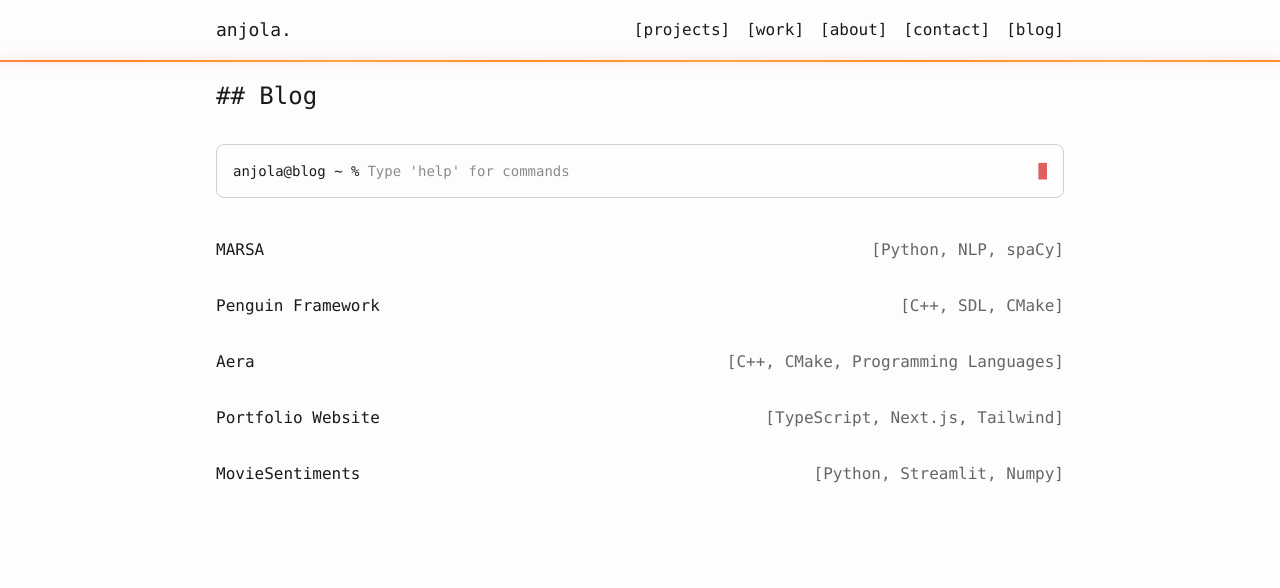
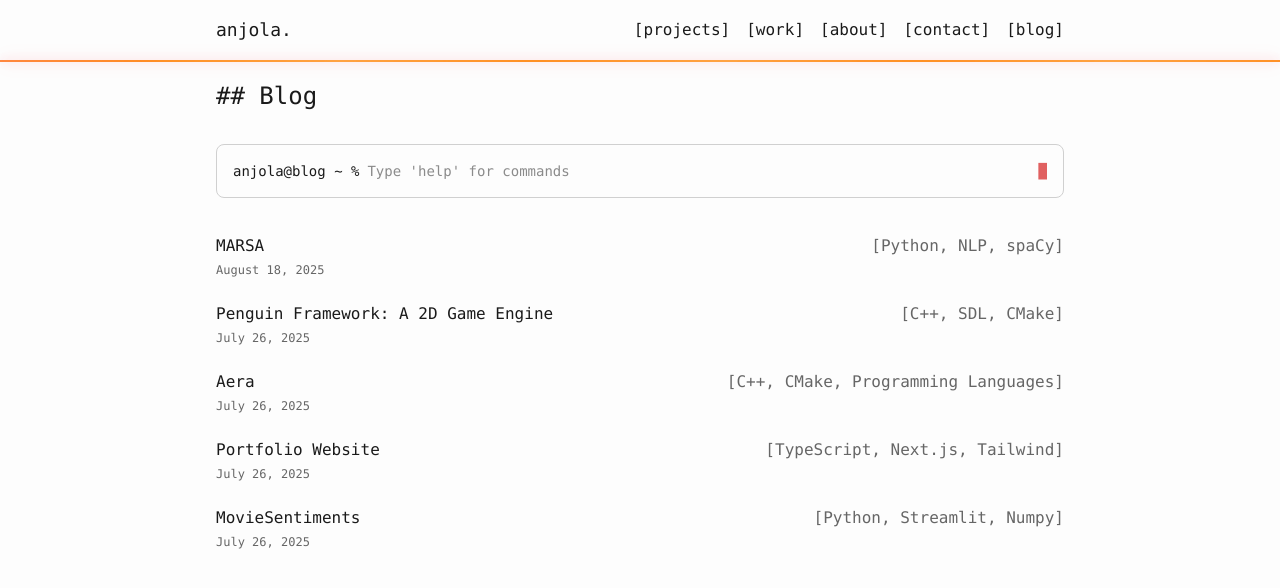
Before and after one commit to anj0la/portfolio, a Next.js app: page /blog in a window 1280 px wide. Shown: the top 588 px of the page. Built offline with nearby package versions, Linux system fonts and the light colour scheme.

Commit message:
Update blog list to show date
Updated blog-list.tsx to display the published date on blog posts. Added metadata type annotation to blog page. Changed blog post name of Penguin Framework to prepare for another post. Upgraded Typescript to 6.0, Next.js to Version 16, and React-Syntax-Highlighter.

```diff
--- a/package.json
+++ b/package.json
@@ -11,10 +11,10 @@
     "dependencies": {
         "@types/react-syntax-highlighter": "^15.5.13",
         "lucide-react": "^0.532.0",
-        "next": "15.4.4",
+        "next": "^16.2.4",
         "react": "19.1.0",
         "react-dom": "19.1.0",
-        "react-syntax-highlighter": "^15.6.1"
+        "react-syntax-highlighter": "^16.1.1"
     },
     "devDependencies": {
         "@eslint/eslintrc": "^3",
@@ -25,6 +25,6 @@
         "eslint": "^9",
         "eslint-config-next": "15.4.4",
         "tailwindcss": "^4",
-        "typescript": "^5"
+        "typescript": "^6.0.3"
     }
 }
--- a/src/app/blog/page.tsx
+++ b/src/app/blog/page.tsx
@@ -1,8 +1,9 @@
+import { Metadata } from "next"
 import { Header } from "@/components/header"
 import { allBlogPosts } from "@/data/blog-posts"
 import { BlogList } from "@/components/blog-list"
 
-export const metadata = {
+export const metadata: Metadata = {
     title: "Blog | Anjola Aina",
     description: "A collection of technical blog posts, case studies, and thoughts on software development.",
 }
--- a/src/components/blog-list.tsx
+++ b/src/components/blog-list.tsx
@@ -18,7 +18,7 @@ function BlogListContent({ allPosts }: { allPosts: BlogPost[] }) {
         if (tagFromUrl) {
             const filtered = allPosts.filter((post) =>
                 post.tags.some((tag) => tag.toLowerCase() === tagFromUrl.toLowerCase())
-        )
+            )
             setFilteredPosts(filtered)
         }
         else {
@@ -48,6 +48,14 @@ function BlogListContent({ allPosts }: { allPosts: BlogPost[] }) {
         router.push("/blog")
     }
 
+    const formatDate = (dateString: string) => {
+        return new Date(dateString + 'T00:00:00').toLocaleDateString("en-US", {
+            year: "numeric",
+            month: "long",
+            day: "numeric",
+        })
+    }
+
     return (
         <>
             <BlogTerminal onFilter={handleFilter} onReset={resetFilter} />
@@ -59,9 +67,12 @@ function BlogListContent({ allPosts }: { allPosts: BlogPost[] }) {
                     href={`/blog/${post.slug}`}
                     className="block hover:text-primary transition-colors group font-mono"
                 >
-                    <div className="flex items-center justify-between py-2">
-                    <span className="group-hover:text-primary transition-colors">{post.title}</span>
-                    <span className="text-secondary">[{post.tags.join(", ")}]</span>
+                    <div className="flex items-center justify-between py-1">
+                        <span className="group-hover:text-primary transition-colors">{post.title}</span>
+                        <span className="text-secondary">[{post.tags.join(", ")}]</span>
+                    </div>
+                    <div className="text-secondary text-xs pb-1">
+                        {formatDate(post.publishedAt)}
                     </div>
                 </Link>
             ))}
--- a/src/data/blog/aera/index.ts
+++ b/src/data/blog/aera/index.ts
@@ -1,5 +1,6 @@
 import { type BlogPost } from "@/data/blog-post-interface";
 
+/** @deprecated Aera has been rewritten in OCaml. Make sure to remove this post and project entry when OCaml version is ready. */
 export const aeraBlogPost: BlogPost = {
     slug: "aera",
     title: "Aera",
--- a/src/data/blog/penguinframework/index.ts
+++ b/src/data/blog/penguinframework/index.ts
@@ -2,7 +2,7 @@ import { type BlogPost } from "@/data/blog-post-interface";
 
 export const penguinFrameworkBlogPost: BlogPost = {
     slug: "penguinframework",
-    title: "Penguin Framework",
+    title: "Penguin Framework: A 2D Game Engine",
     publishedAt: "2025-07-26",
     updatedAt: "2025-08-19",
     readingTime: "12",
```
Also changed, not shown: tsconfig.json (+19 -6 lines), 1 other file (tests, documents, lock files or other folders).
